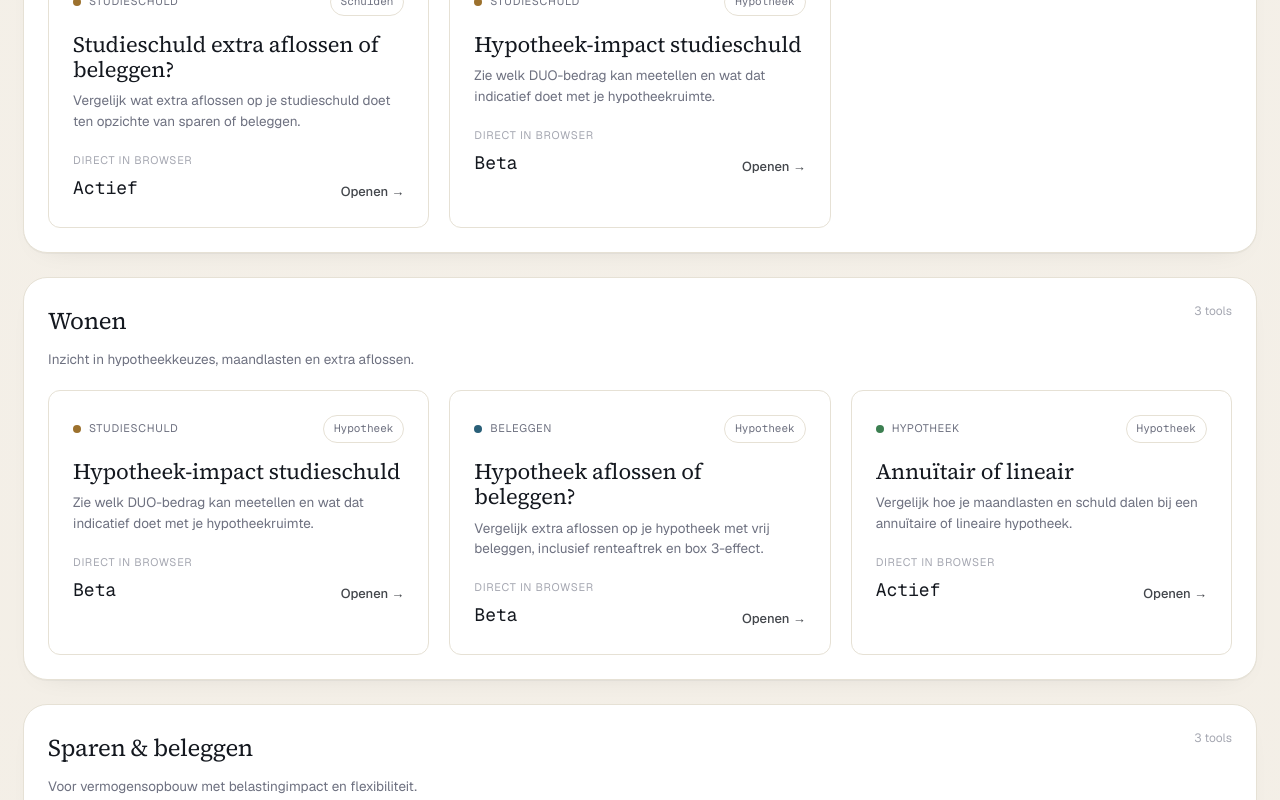
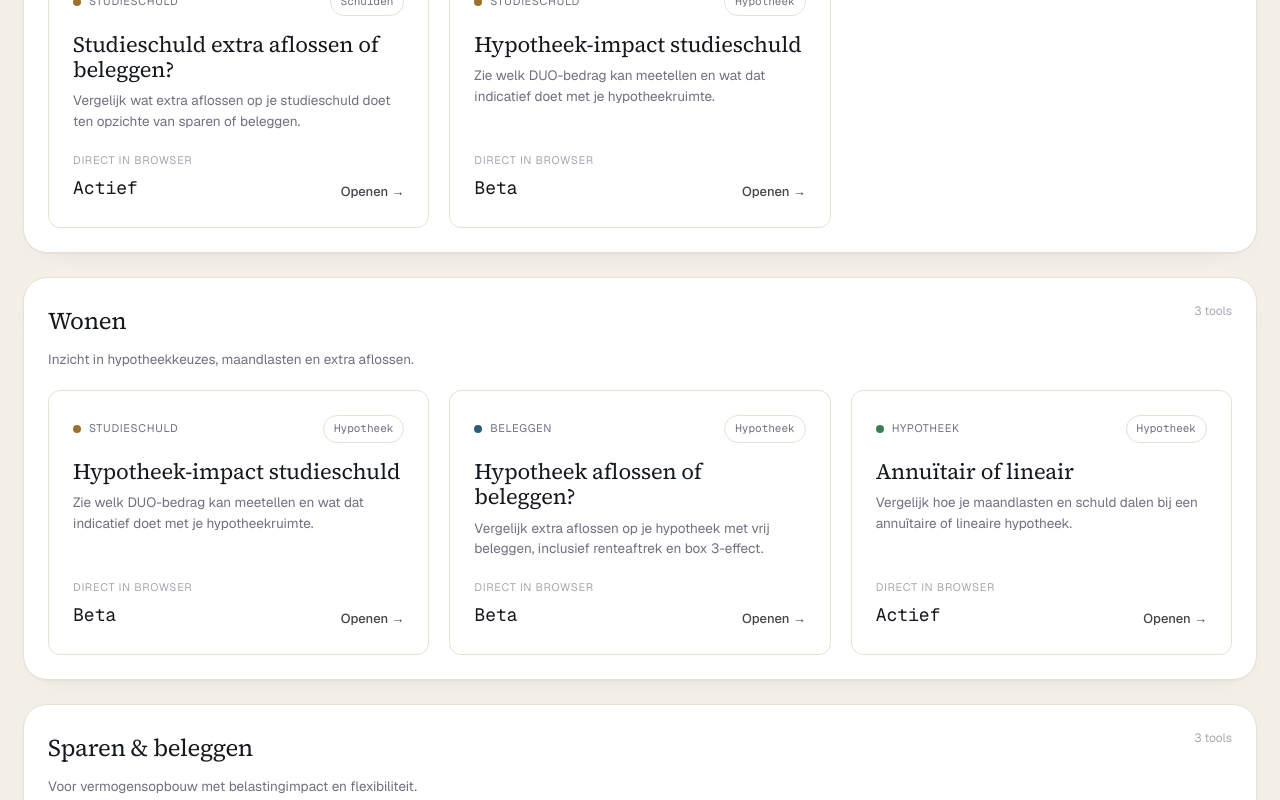
Before and after one commit to oli4vos/projectwebsite, a Next.js app: page / in a window 1280 px wide. Shown: the part 1760-2560 px from the top of the page. Built offline with nearby package versions, Linux system fonts and the light colour scheme.

Commit message:
fix: align chart y-axis baseline and tool card footer layout

```diff
--- a/src/components/ToolCard.tsx
+++ b/src/components/ToolCard.tsx
@@ -26,7 +26,7 @@ export function ToolCard({
   return (
     <Link
       href={href}
-      className={`group relative flex w-full flex-col overflow-hidden rounded-xl border hair bg-white text-left transition duration-200 hover:-translate-y-px hover:shadow-paper focus-visible:-translate-y-px focus-visible:shadow-paper focus-visible:outline-2 focus-visible:outline-[var(--accent)] focus-visible:outline-offset-2 active:translate-y-0 ${
+      className={`group relative flex h-full w-full flex-col overflow-hidden rounded-xl border hair bg-white text-left transition duration-200 hover:-translate-y-px hover:shadow-paper focus-visible:-translate-y-px focus-visible:shadow-paper focus-visible:outline-2 focus-visible:outline-[var(--accent)] focus-visible:outline-offset-2 active:translate-y-0 ${
         dense ? "p-5" : "p-6"
       }`}
     >
@@ -55,7 +55,7 @@ export function ToolCard({
       </p>
 
       {stat ? (
-        <div className="mt-5 flex items-end justify-between gap-3">
+        <div className="mt-auto flex items-end justify-between gap-3 pt-5">
           <div>
             <div className="text-[11px] uppercase tracking-[0.06em] text-[var(--soft)]">
               {statLabel}
@@ -67,7 +67,7 @@ export function ToolCard({
           </span>
         </div>
       ) : (
-        <div className="mt-6 flex items-center justify-between">
+        <div className="mt-auto flex items-center justify-between pt-6">
           <span className="text-[12px] text-[var(--soft)]">Scenario en uitleg</span>
           <span className="text-[13px] font-medium text-[var(--ink)] opacity-80 transition group-hover:translate-x-0.5 group-hover:opacity-100 group-focus-visible:translate-x-0.5 group-focus-visible:opacity-100">
             Openen →
--- a/src/components/charts.tsx
+++ b/src/components/charts.tsx
@@ -115,7 +115,8 @@ export function AreaChart({
 }: AreaChartProps) {
   const [activeIndex, setActiveIndex] = useState<number | null>(null);
   const allPoints = series.flatMap((entry) => entry.points);
-  const min = Math.min(...allPoints);
+  const minPoint = Math.min(...allPoints);
+  const min = minPoint >= 0 ? 0 : minPoint;
   const max = Math.max(...allPoints);
   const range = max - min || 1;
   const step = width / Math.max(series[0].points.length - 1, 1);
```
